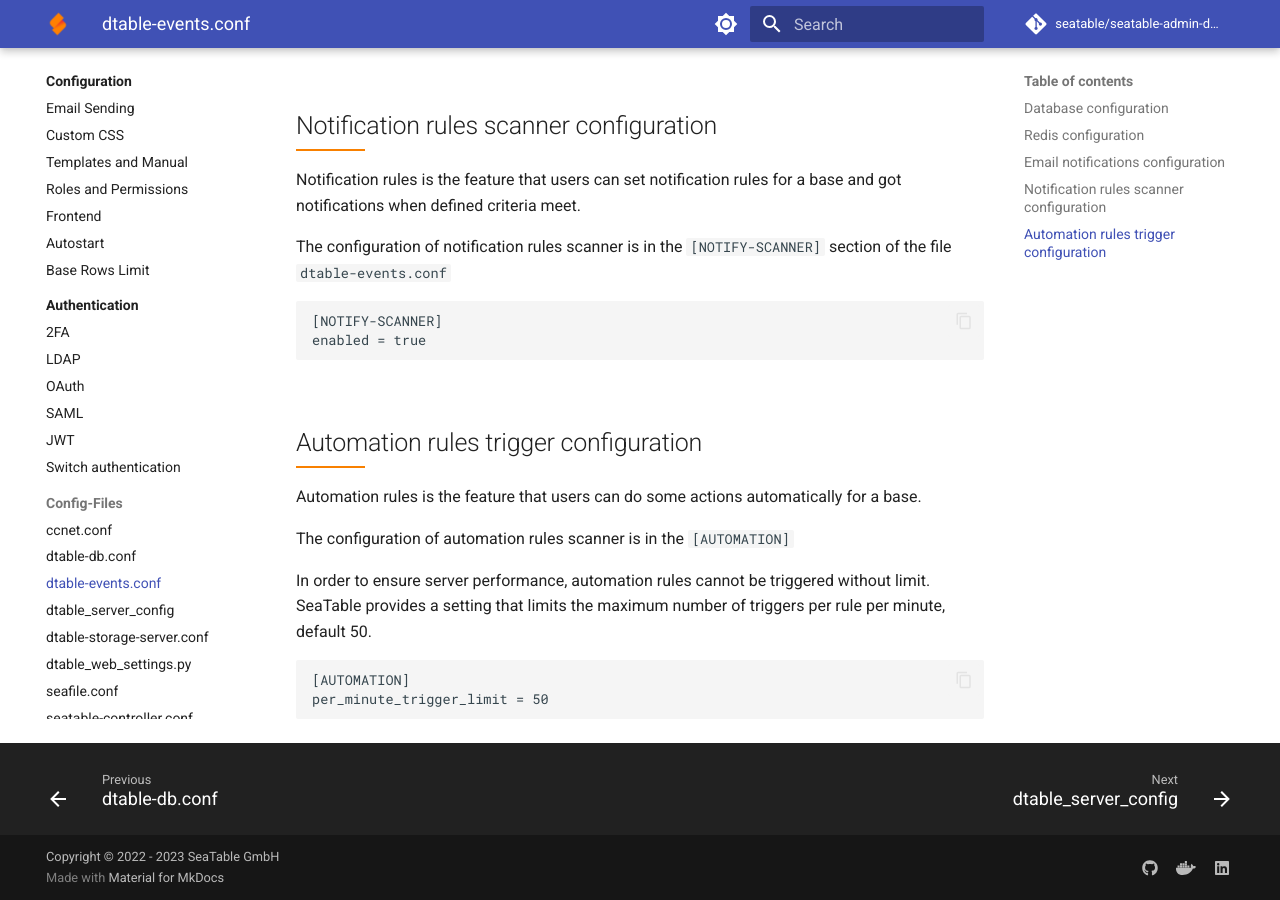
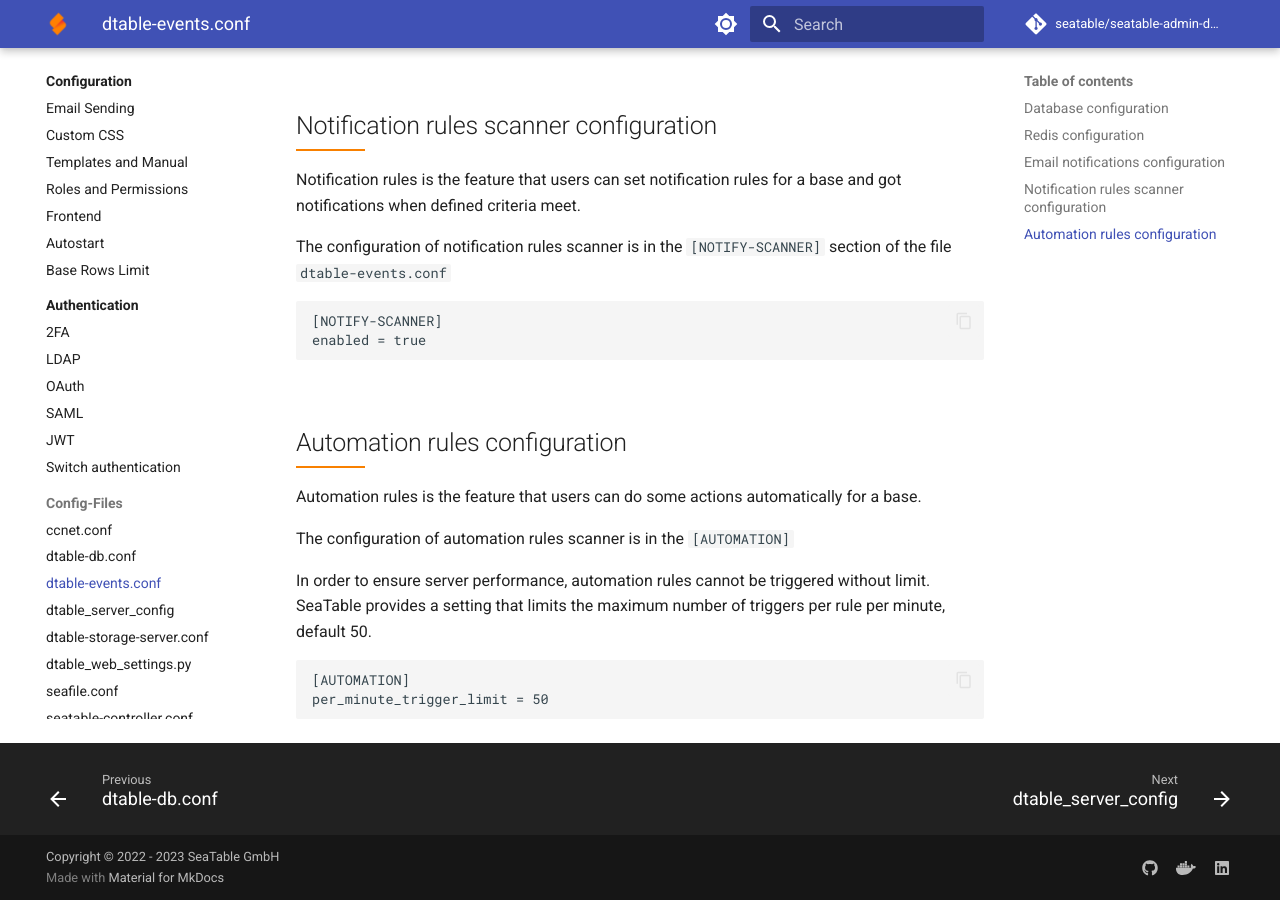
Before and after one commit to seatable/seatable-admin-docs, an MkDocs documentation site: the page built from docs/config/dtable-events-conf.md, in a window 1280 px wide and 900 px high, scrolled down 1000 px. Built offline with MkDocs 1.6.1 and Material for MkDocs 9.7.7, drawn with Linux system fonts in a browser that asks for light colours; comment, search, counter and statistics services are not loaded.

Commit message:
opt conf text

````diff
--- a/docs/config/dtable-events-conf.md
+++ b/docs/config/dtable-events-conf.md
@@ -50,7 +50,7 @@
 
 ```
 
-## Automation rules trigger configuration
+## Automation rules configuration
 
 Automation rules is the feature that users can do some actions automatically for a base.
 
````
